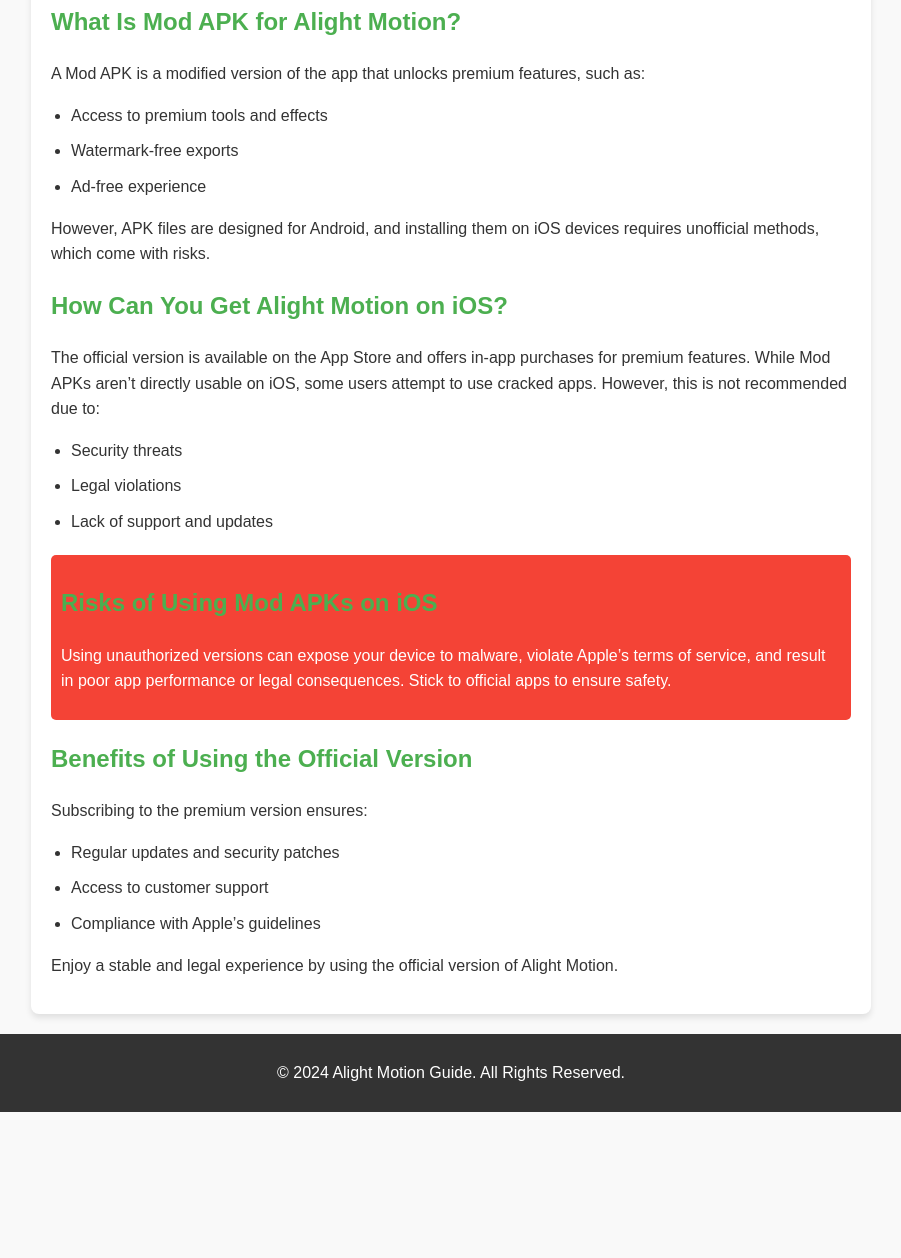
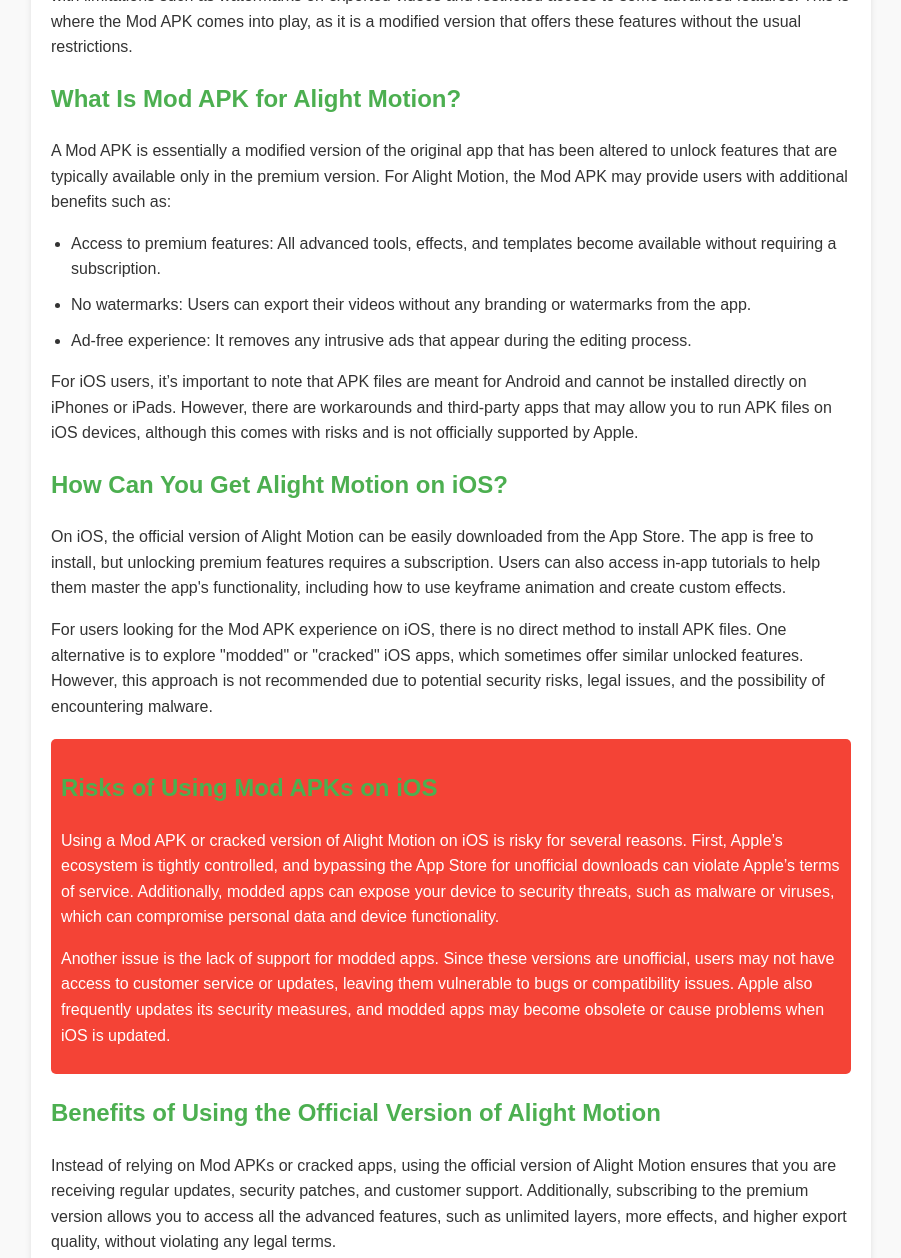
Before and after one commit to tamrupk/Alight-Motion-Mod-APK-For-IOS, a plain HTML site: page index.html in a window 1280 px wide. Shown: the part 536-1794 px from the top of the page, without its empty margins (189-1090 px from the left). Before the commit the page ends 1648 px from the top, so only its background shows below. Drawn offline with Linux system fonts and the light colour scheme.

Commit message:
index.html

```diff
--- a/index.html
+++ b/index.html
@@ -77,51 +77,48 @@
     <main>
         <section>
             <h2>Understanding Alight Motion and Its Features</h2>
-            <p>Alight Motion is a powerful video editing app known for its motion graphics, animation tools, and video editing capabilities. It offers features such as:</p>
+            <p>Alight Motion is a popular video editing app that stands out for its motion graphics, animation capabilities, and video editing tools. It offers features such as:</p>
             <ul>
                 <li>Keyframe animation</li>
                 <li>Vector graphics support</li>
                 <li>Multiple video layers</li>
                 <li>Customizable effects</li>
             </ul>
-            <p>The free version includes watermarks and restricted features, which leads many users to seek Mod APKs to unlock advanced tools.</p>
+            <p>The app is especially popular among video editors, animators, and motion graphic artists who want to create high-quality animations directly on mobile devices. The official version of Alight Motion is free to use, but it comes with limitations such as watermarks on exported videos and restricted access to some advanced features. This is where the Mod APK comes into play, as it is a modified version that offers these features without the usual restrictions.</p>
         </section>
 
         <section>
             <h2>What Is Mod APK for Alight Motion?</h2>
-            <p>A Mod APK is a modified version of the app that unlocks premium features, such as:</p>
+            <p>A Mod APK is essentially a modified version of the original app that has been altered to unlock features that are typically available only in the premium version. For Alight Motion, the Mod APK may provide users with additional benefits such as:</p>
             <ul>
-                <li>Access to premium tools and effects</li>
-                <li>Watermark-free exports</li>
-                <li>Ad-free experience</li>
+                <li>Access to premium features: All advanced tools, effects, and templates become available without requiring a subscription.</li>
+                <li>No watermarks: Users can export their videos without any branding or watermarks from the app.</li>
+                <li>Ad-free experience: It removes any intrusive ads that appear during the editing process.</li>
             </ul>
-            <p>However, APK files are designed for Android, and installing them on iOS devices requires unofficial methods, which come with risks.</p>
+            <p>For iOS users, it’s important to note that APK files are meant for Android and cannot be installed directly on iPhones or iPads. However, there are workarounds and third-party apps that may allow you to run APK files on iOS devices, although this comes with risks and is not officially supported by Apple.</p>
         </section>
 
         <section>
             <h2>How Can You Get Alight Motion on iOS?</h2>
-            <p>The official version is available on the App Store and offers in-app purchases for premium features. While Mod APKs aren’t directly usable on iOS, some users attempt to use cracked apps. However, this is not recommended due to:</p>
-            <ul>
-                <li>Security threats</li>
-                <li>Legal violations</li>
-                <li>Lack of support and updates</li>
-            </ul>
+            <p>On iOS, the official version of Alight Motion can be easily downloaded from the App Store. The app is free to install, but unlocking premium features requires a subscription. Users can also access in-app tutorials to help them master the app's functionality, including how to use keyframe animation and create custom effects.</p>
+            <p>For users looking for the Mod APK experience on iOS, there is no direct method to install APK files. One alternative is to explore "modded" or "cracked" iOS apps, which sometimes offer similar unlocked features. However, this approach is not recommended due to potential security risks, legal issues, and the possibility of encountering malware.</p>
         </section>
 
         <section class="alert">
             <h2>Risks of Using Mod APKs on iOS</h2>
-            <p>Using unauthorized versions can expose your device to malware, violate Apple’s terms of service, and result in poor app performance or legal consequences. Stick to official apps to ensure safety.</p>
+            <p>Using a Mod APK or cracked version of Alight Motion on iOS is risky for several reasons. First, Apple’s ecosystem is tightly controlled, and bypassing the App Store for unofficial downloads can violate Apple’s terms of service. Additionally, modded apps can expose your device to security threats, such as malware or viruses, which can compromise personal data and device functionality.</p>
+            <p>Another issue is the lack of support for modded apps. Since these versions are unofficial, users may not have access to customer service or updates, leaving them vulnerable to bugs or compatibility issues. Apple also frequently updates its security measures, and modded apps may become obsolete or cause problems when iOS is updated.</p>
         </section>
 
         <section>
-            <h2>Benefits of Using the Official Version</h2>
-            <p>Subscribing to the premium version ensures:</p>
-            <ul>
-                <li>Regular updates and security patches</li>
-                <li>Access to customer support</li>
-                <li>Compliance with Apple’s guidelines</li>
-            </ul>
-            <p>Enjoy a stable and legal experience by using the official version of Alight Motion.</p>
+            <h2>Benefits of Using the Official Version of Alight Motion</h2>
+            <p>Instead of relying on Mod APKs or cracked apps, using the official version of Alight Motion ensures that you are receiving regular updates, security patches, and customer support. Additionally, subscribing to the premium version allows you to access all the advanced features, such as unlimited layers, more effects, and higher export quality, without violating any legal terms.</p>
+            <p>By opting for the official app, users can also stay compliant with Apple’s guidelines, reducing the risk of facing penalties or device issues caused by using unauthorized software.</p>
+        </section>
+
+        <section>
+            <h2>Conclusion</h2>
+            <p>While the idea of using a Mod APK for Alight Motion on iOS may seem appealing due to the unlocked features and ad-free experience, it comes with significant risks. iOS users are encouraged to stick with the official version available on the App Store, as it offers a secure and legal way to access all of Alight Motion's features. By subscribing to the premium version, users can enjoy the full range of tools while ensuring the safety and stability of their device.</p>
         </section>
     </main>
     <footer>
```
